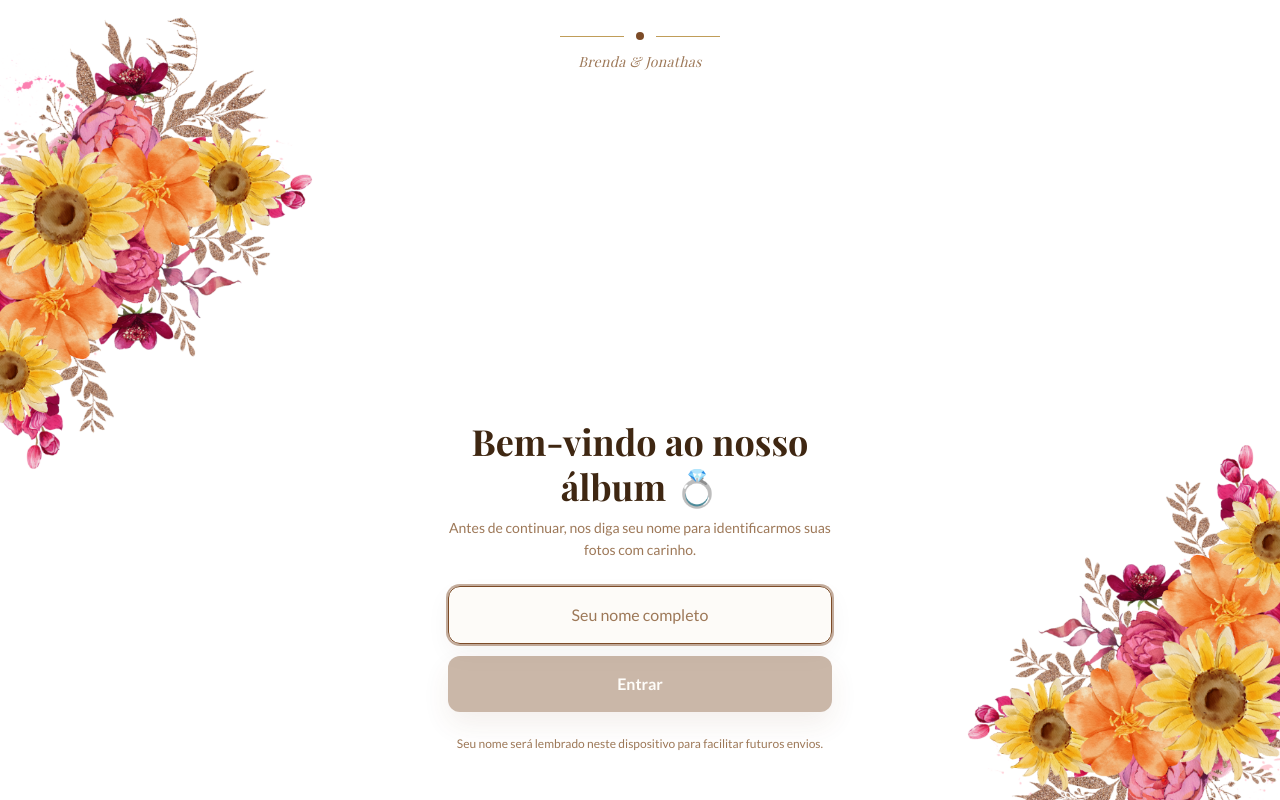
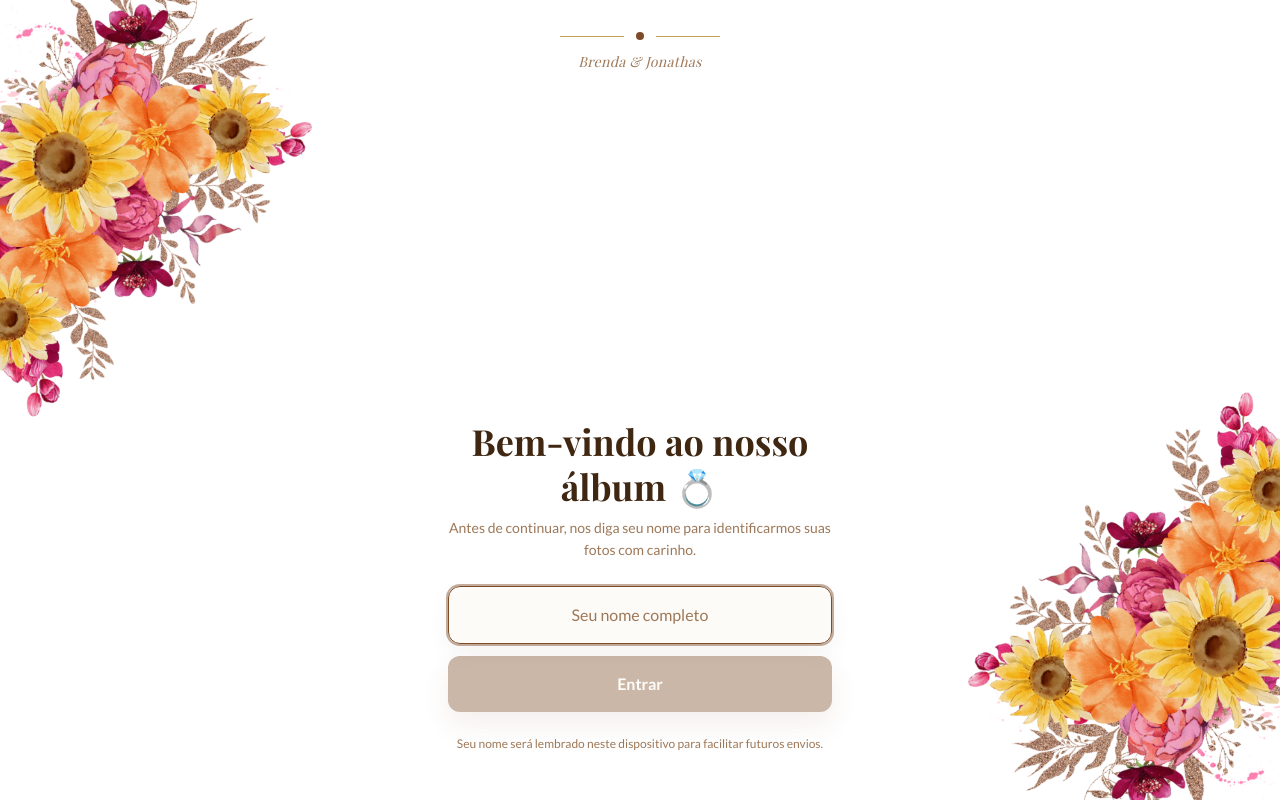
Before and after one commit to TechMind-IA/wedding-memories, a Next.js app: page / in a window 1280 px wide. Built offline with nearby package versions, Linux system fonts and the light colour scheme; a web font is replaced by a local one.

Commit message:
Mais ajustes em responsividade.

```diff
--- a/app/globals.css
+++ b/app/globals.css
@@ -120,22 +120,31 @@ Função: Centraliza estilos globais, temas e tokens visuais da interface.
 
   .wedding-floral-bg {
     background-color: #fff;
-    background-image: url("/backgrounds/floral-mobile.png");
-    background-position: center top;
+    background-image:
+      url("/backgrounds/floral-mobile.png"),
+      url("/backgrounds/floral-mobile.png");
+    background-position:
+      44% top,
+      56% bottom;
     background-repeat: no-repeat;
-    background-size: cover;
+    background-size:
+      cover,
+      cover;
   }
 
   @media (min-width: 768px) {
     .wedding-floral-bg {
       background-image: url("/backgrounds/floral-desktop.png");
+      background-position: center;
       background-size: cover;
     }
   }
 
   @media (max-width: 767px) and (min-aspect-ratio: 9 / 16) {
     .wedding-floral-bg {
-      background-size: auto 100%;
+      background-size:
+        auto 100%,
+        auto 100%;
     }
   }
 }
```
